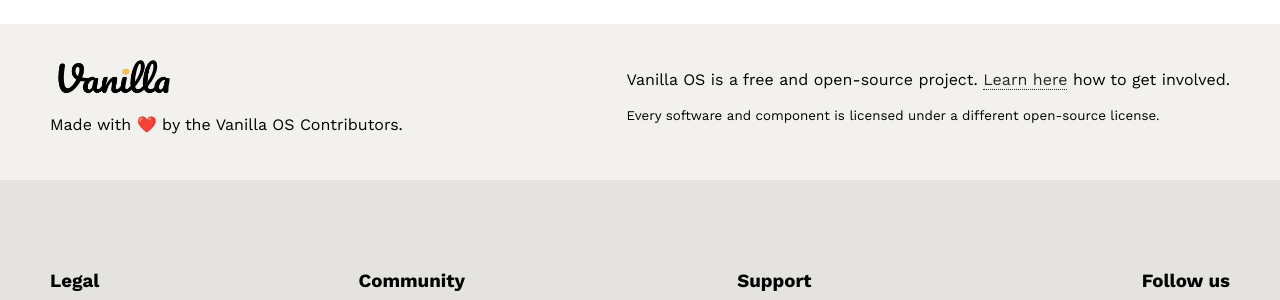
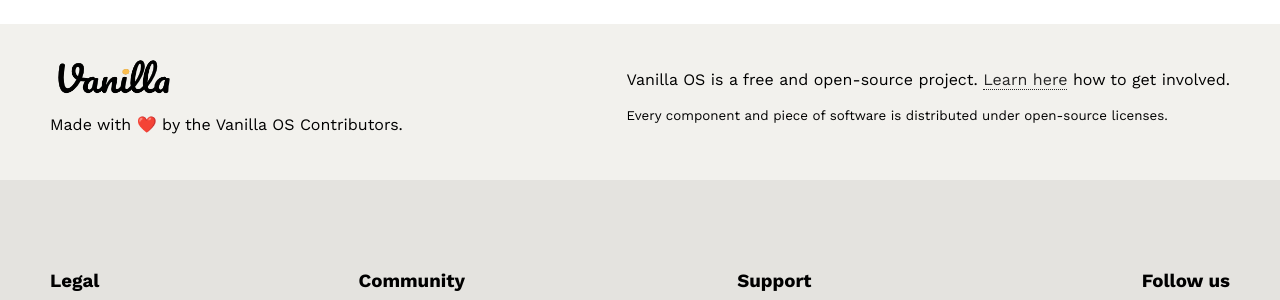
Before and after one commit to Vanilla-OS/website, a Jekyll site: the page built from index.md, in a window 1280 px wide and 900 px high, scrolled down 8761 px. Shown: the part 298-598 px from the top of the window. Built offline with Jekyll 4.4.1, drawn with Linux system fonts in a browser that asks for light colours.

Commit message:
Fixed poor wording in footer referring to licenses

```diff
--- a/_includes/footer.html
+++ b/_includes/footer.html
@@ -8,7 +8,7 @@
             <div class="footer-area">
                 <p>Vanilla OS is a free and open-source project. <a href="{{ site.url }}/get-involved">Learn here</a> how to get involved.</p>
                 <p>
-                    <small>Every software and component is licensed under a different open-source license.</small>
+                    <small>Every component and piece of software is distributed under open-source licenses.</small>
                 </p>
             </div>
         </div>
```
